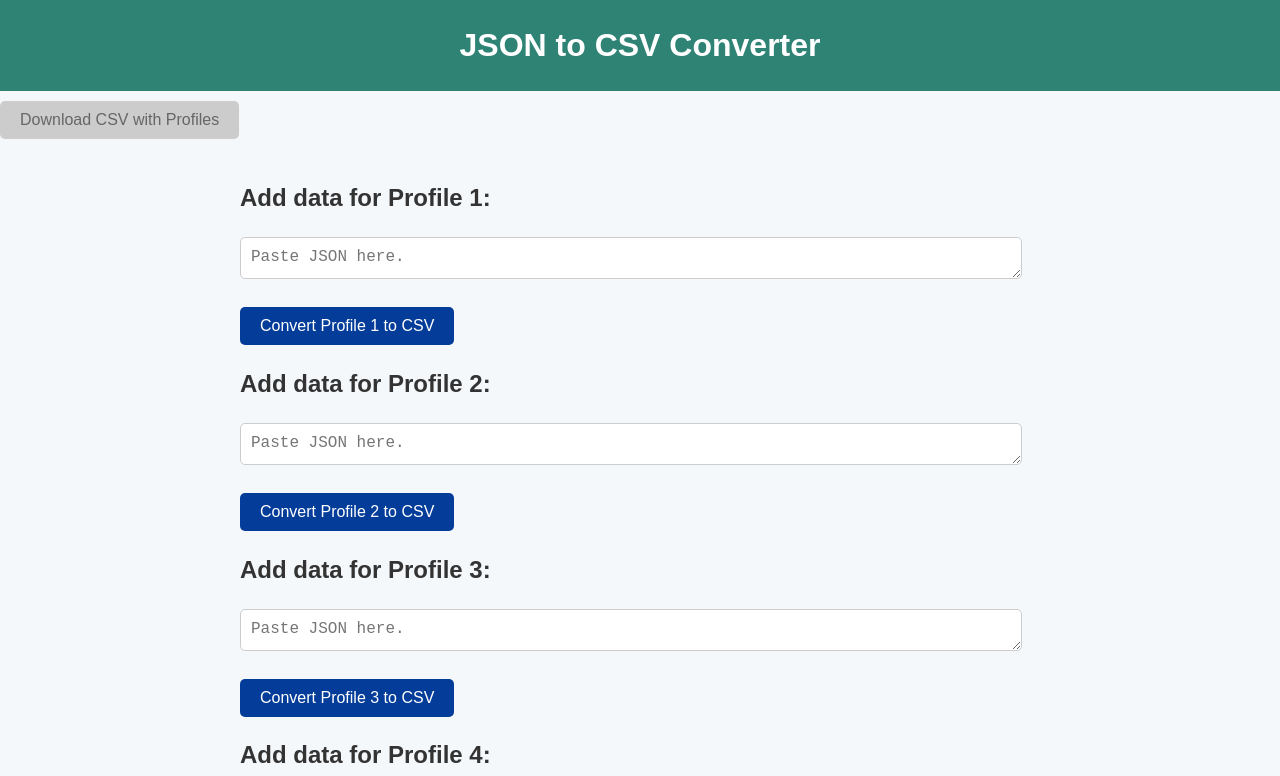
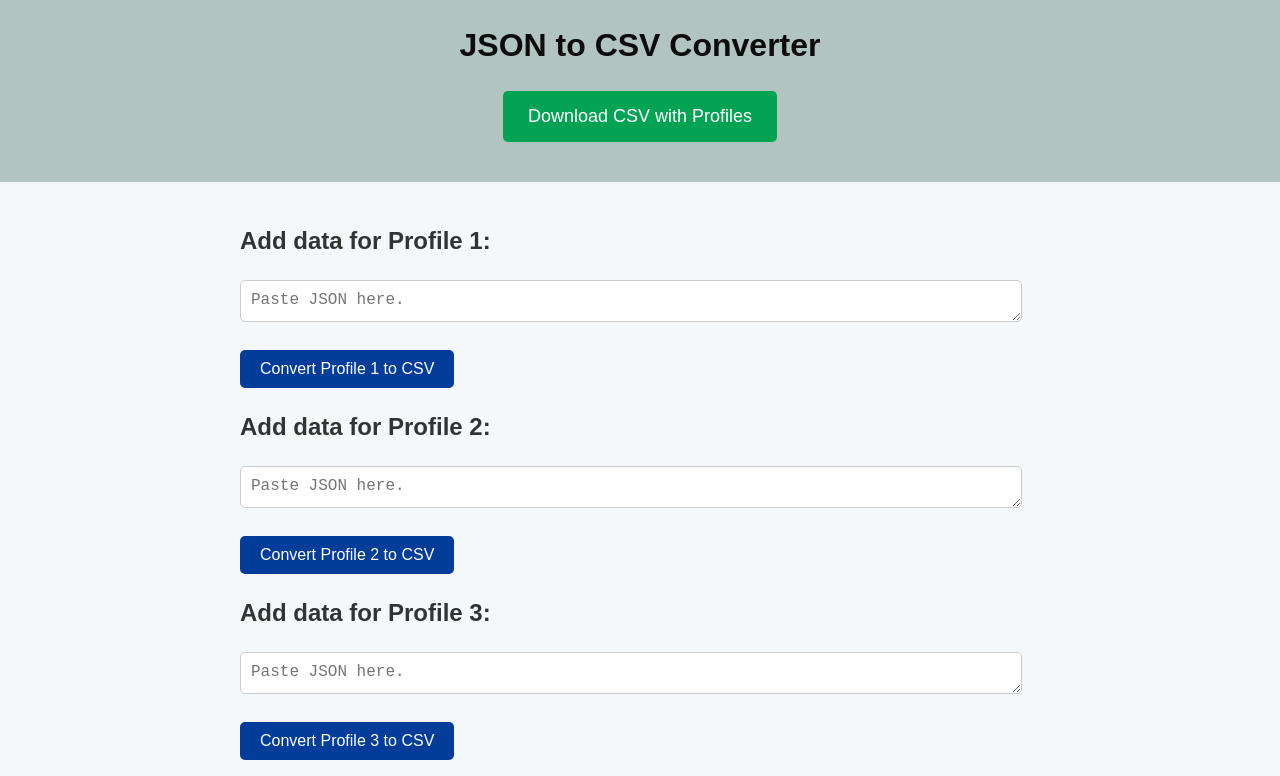
Before and after one commit to borgesenioc/csv-format-of, a plain HTML site: page index.html in a window 1280 px wide. Shown: the top 776 px of the page. Drawn offline with Linux system fonts and the light colour scheme.

Commit message:
adjust styling

```diff
--- a/index.html
+++ b/index.html
@@ -9,10 +9,10 @@
 <body>
   <header>
     <h1>JSON to CSV Converter</h1>
+    <div class="download-button-container">
+      <button id="downloadAllButton" class="primary-button" disabled>Download CSV with Profiles</button>
+    </div>
   </header>
-  <section class="actions">
-    <button id="downloadAllButton" disabled>Download CSV with Profiles</button>
-  </section>
   <main>
     <!-- Profile 1 Section -->
     <section class="input-section">
--- a/style.css
+++ b/style.css
@@ -8,10 +8,11 @@ body {
 }
 
 header {
-  background-color: #2e8375; /* Adjusted to a greenish-blue */
-  color: white;
+  background-color: #b1c4c0; /* Adjusted to a greenish-blue */
+  color: rgb(12, 12, 12);
   padding: 20px 0;
   text-align: center;
+  font-size: 1.5rem;
 }
 
 h1 {
@@ -26,8 +27,8 @@ main {
 }
 
 .input-section textarea {
-  width: 95%; /* Made narrower */
-  height: 20px; /* Increased height */
+  width: 95%;
+  height: 20px; /* Consistent height */
   margin-bottom: 10px;
   border: 1px solid #ccc;
   border-radius: 5px;
@@ -51,10 +52,16 @@ button {
   border: none;
   border-radius: 5px;
   cursor: pointer;
+  transition: background-color 0.3s ease, box-shadow 0.3s ease;
+}
+
+button:hover {
+  box-shadow: 0px 4px 6px rgba(0, 0, 0, 0.2);
 }
 
 button:disabled {
-  background-color: #9dc3ae;
+  background-color: #e0e0e0; /* Light gray for disabled buttons */
+  color: #9e9e9e; /* More contrast for disabled text */
   cursor: not-allowed;
 }
 
@@ -69,12 +76,14 @@ button:disabled {
 .badge.success {
   background-color: #3ba17c; /* Adjusted to greenish-blue for success */
   color: white;
+  padding: 15px; /* Larger padding for success badge */
+  font-size: 1.1rem; /* Slightly larger font */
 }
 
 footer {
   text-align: center;
-  padding: 20px 0;
-  font-size: 0.9rem;
+  padding: 15px;
+  font-size: 1.2rem; /* Responsive font size */
   background-color: #2e8375; /* Footer color matches header */
   color: white;
 }
@@ -94,3 +103,21 @@ button:disabled {
 .hidden {
   display: none;
 }
+
+#downloadAllButton {
+  display: block;
+  margin: 20px auto; /* Centers the button horizontally */
+  padding: 15px 25px; /* Makes the button larger */
+  font-size: 18px; /* Increases font size */
+  background-color: #03a353; /* Primary color for the button */
+  color: #fff; /* White text */
+  border: none; /* Removes border */
+  border-radius: 5px; /* Adds slight rounding to the corners */
+  cursor: pointer; /* Changes cursor to pointer on hover */
+  transition: background-color 0.3s ease, box-shadow 0.3s ease; /* Smooth hover effect */
+}
+
+#downloadAllButton:hover {
+  background-color: #027e40; /* Darker shade on hover */
+  box-shadow: 0px 4px 6px rgba(0, 0, 0, 0.2); /* Hover shadow effect */
+}
```
